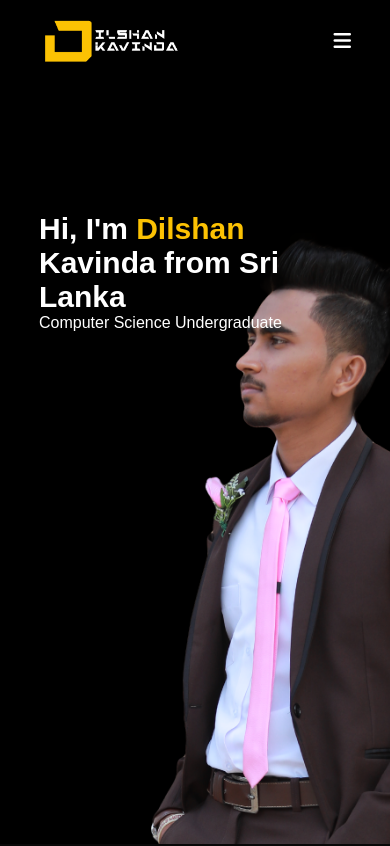
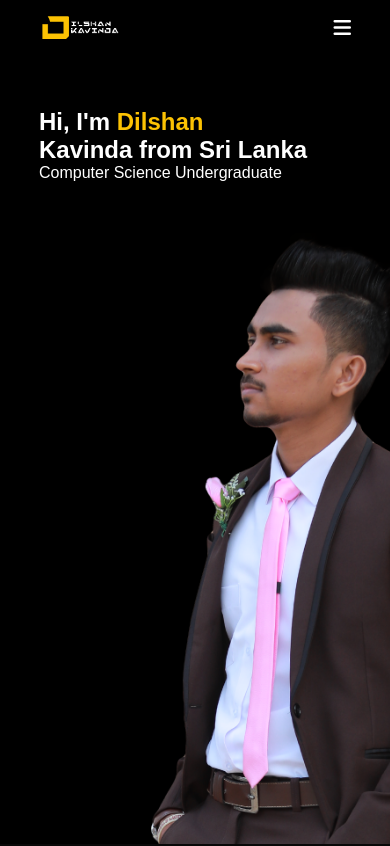
Before and after one commit to Dilshan-k10/Dilshan-k10.github.io, a plain HTML site: page index.html in a window 390 px wide. Shown: the top 846 px of the page. Drawn offline with Linux system fonts and the light colour scheme.

Commit message:
Add files via upload

```diff
--- a/style.css
+++ b/style.css
@@ -380,13 +380,16 @@ nav .fa-solid{
     #header{
         background-image: url(images/phone-background-copy.png);
     }
+    .logo {
+        width: 80px;
+    }
 
     .header-text{
-        margin-top: 45%;
+        margin-top: 20%;
         font-size: 16px;
     }
     .header-text h1{
-        font-size: 30px;
+        font-size: 24px;
     }
     nav .fa-solid {
         display: block;
```
